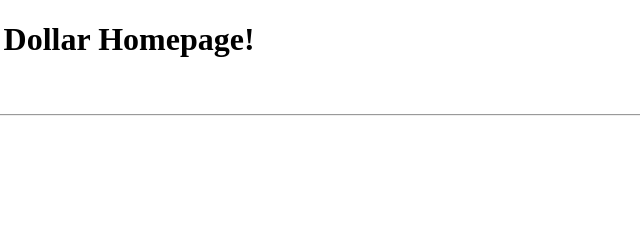
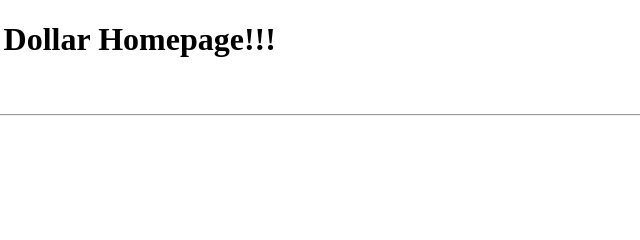
Before and after one commit to johntferry/johntferry.github.io, a plain HTML site: page home.html in a window 1280 px wide. Shown: the full height of the page, 354-994 px from the left. Drawn offline with Linux system fonts and the light colour scheme.

Commit message:
added exclamation points

```diff
--- a/home.html
+++ b/home.html
@@ -5,7 +5,7 @@
 </head>
 <body>
     <h1>
-        Welcome to the Hundred Dollar Homepage!
+        Welcome to the Hundred Dollar Homepage!!!
     </h1>
     <p>
         <em><a href="buy.html">Buy a pixel here!</a></em>
```
